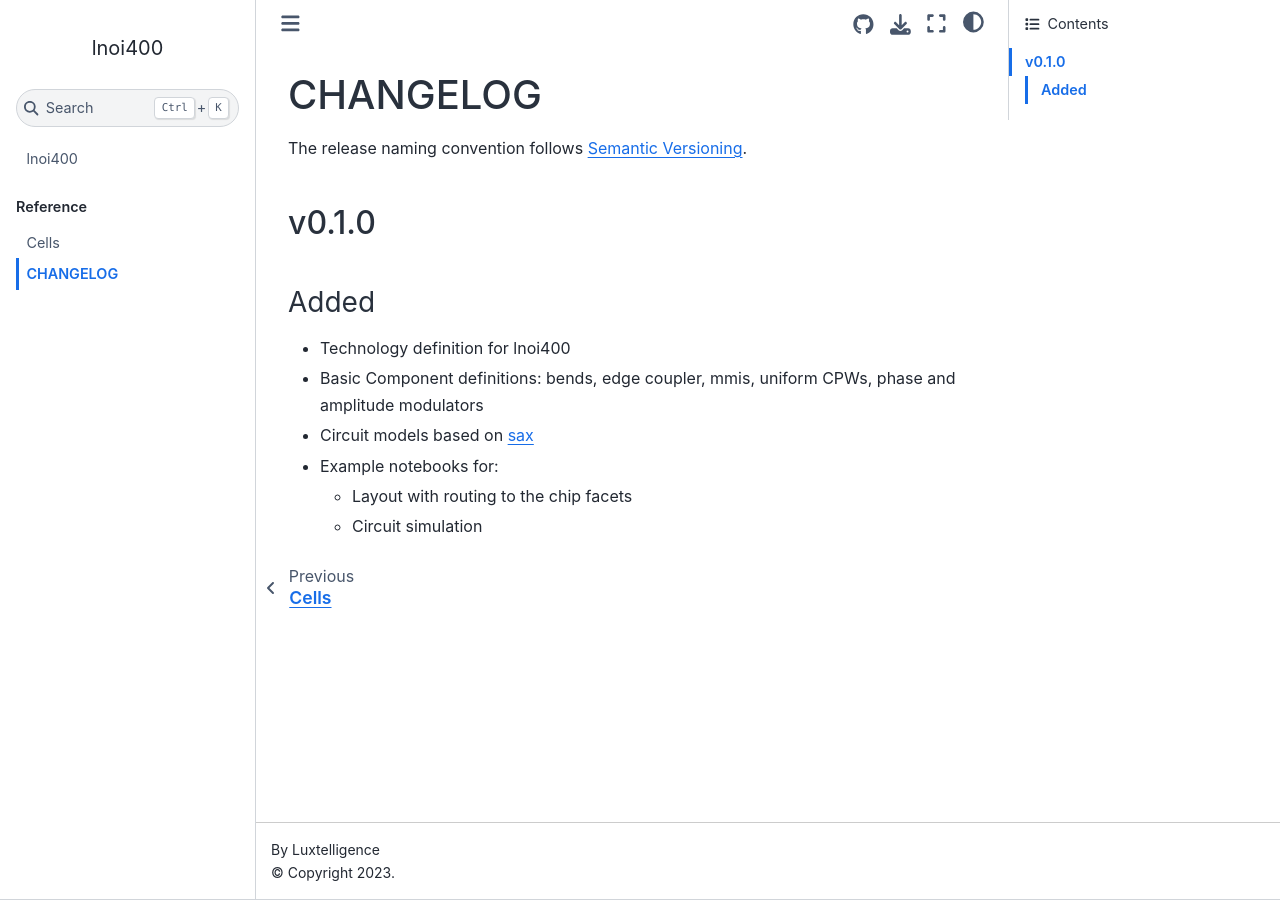
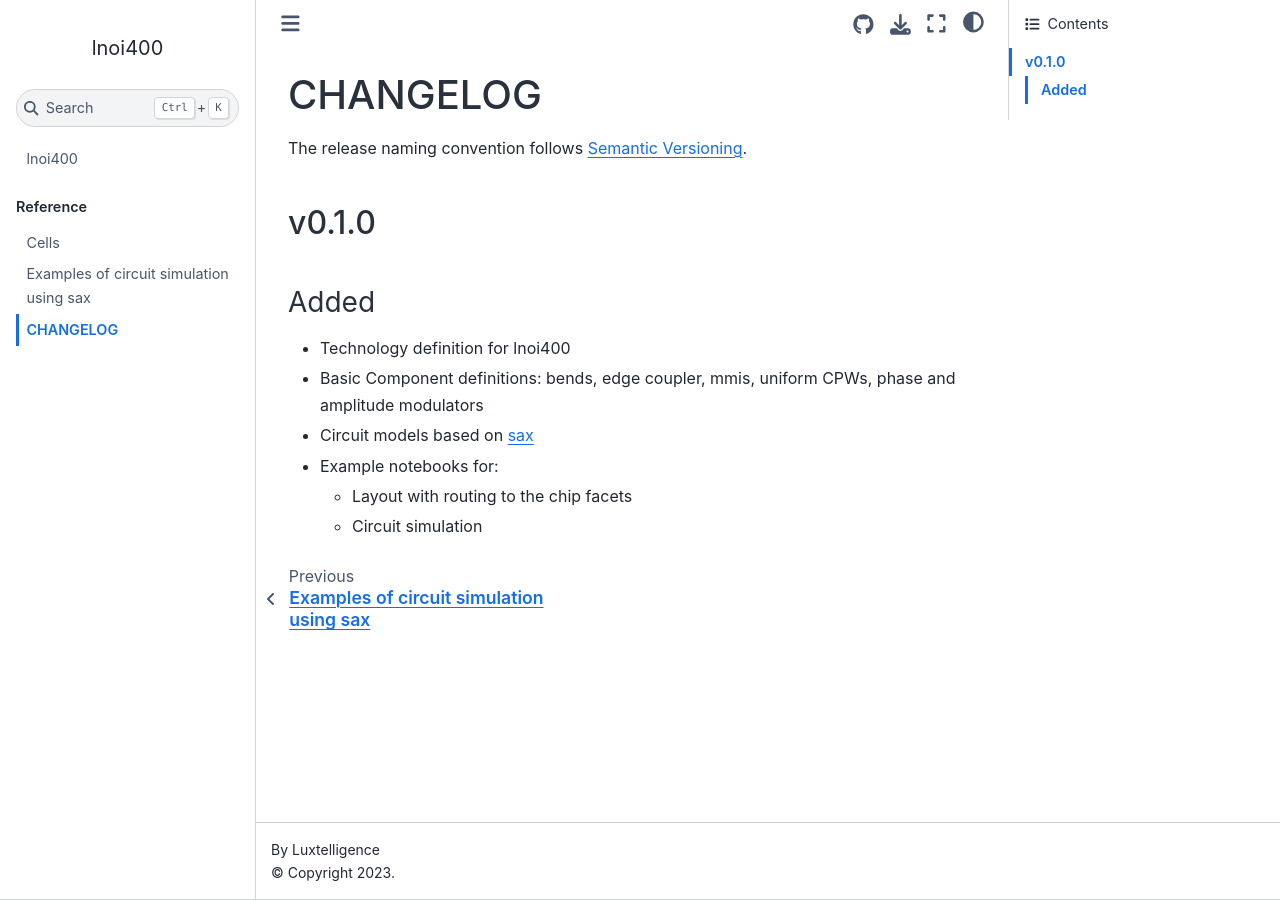
Before and after one commit to Luxtelligence/lxt_pdk_gf, a Jupyter Book: the page built from docs/changelog.md, in a window 1280 px wide. Built offline with Jupyter Book 1.0.4 settings and Sphinx 7.4.7 and the Sphinx Book theme 1.1.4, drawn with Linux system fonts in a browser that asks for light colours; part of the change alters nothing that is shown.

Commit message:
Add doc page for circuit models

```diff
--- a/docs/_config.yml
+++ b/docs/_config.yml
@@ -45,6 +45,7 @@ sphinx:
     - "sphinx.ext.autosummary"
     - "sphinx.ext.napoleon"
     - "sphinx.ext.viewcode"
+    - "nbsphinx"
     - "matplotlib.sphinxext.plot_directive"
   config:
     #autodoc_typehints: description
--- a/docs/_toc.yml
+++ b/docs/_toc.yml
@@ -12,4 +12,5 @@ parts:
   - caption: Reference
     chapters:
       - file: cells
+      - file: models
       - file: changelog
--- /dev/null
+++ b/docs/models.rst
@@ -0,0 +1,11 @@
+We provide circuit models for the PDK elements, implemented using the [sax](https://flaport.github.io/sax/) circuit simulator. A dictionary with the available models can be obtained by running::
+
+  models = lnoi400.get_models()
+
+These models are useful for constructing the scattering matrix of a building block, or of a hierarchical circuit. They are obtained by experimental characterization of the building blocks and with FDTD simulations,
+that provide the full wavelength-dependent behaviour. Since the lnoi400 PDK is conceived for optical C-band operation, the model results should not be trusted below 1500 or above 1600 nm.
+
+Examples of circuit simulation using sax
+=============================================================================
+
+.. nbinput: ../lnoi400/examples/circuit_simulation.ipynb
```
Also changed, not shown: 1 other file.
